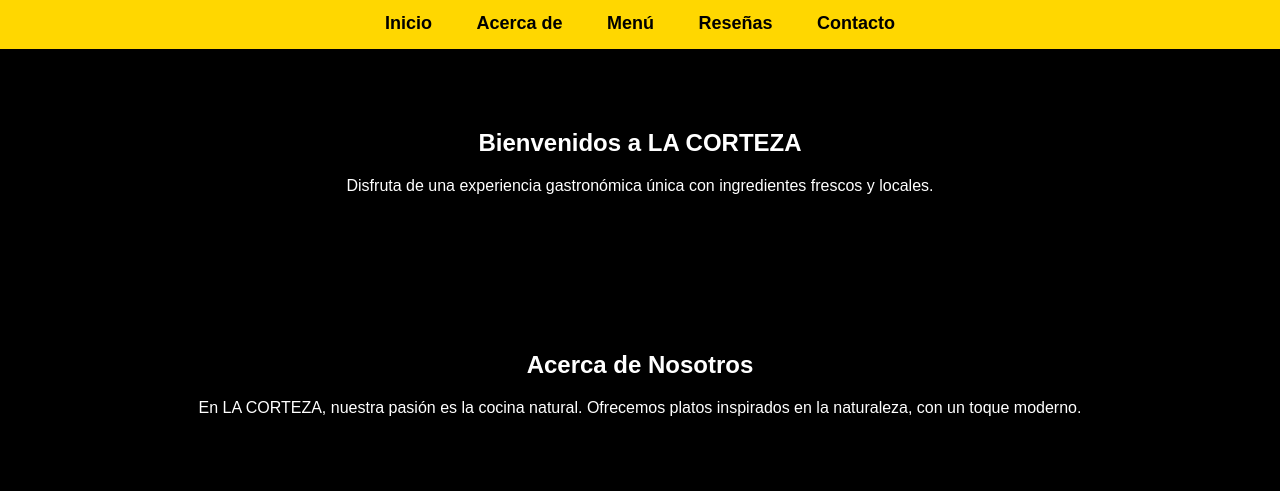
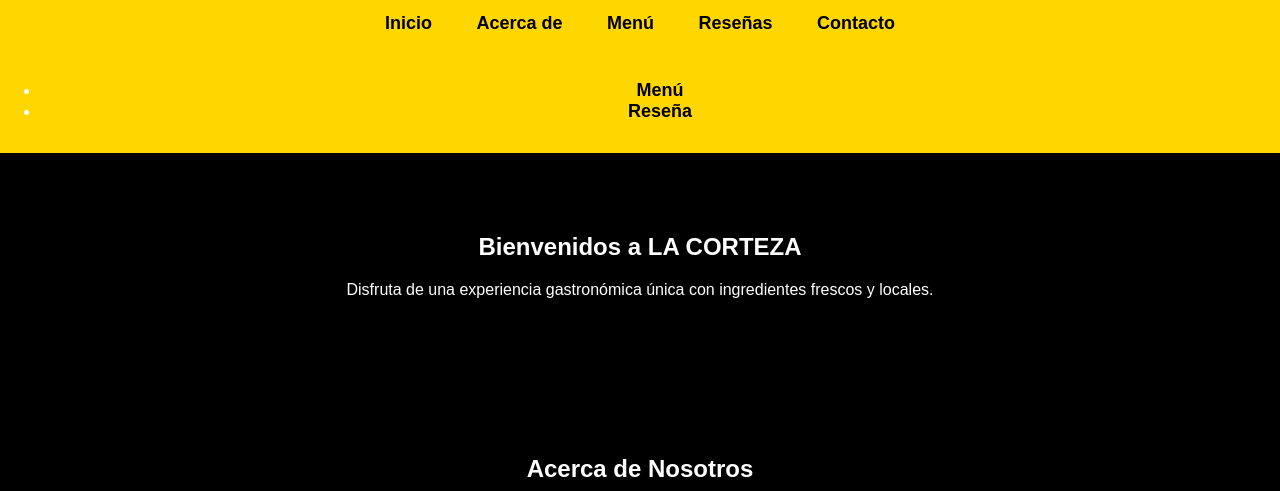
Before and after one commit to abram2bx/LA_CORTEZA, a plain HTML site: page index.HTML in a window 1280 px wide. Shown: the part 309-800 px from the top of the page. Drawn offline with Linux system fonts and the light colour scheme.

Commit message:
index.html

```diff
--- a/index.HTML
+++ b/index.HTML
@@ -180,7 +180,12 @@
     <a href="#reseñas">Reseñas</a>
     <a href="#contacto">Contacto</a>
   </nav>
-
+<nav>
+  <ul>
+    <li><a href="Menucom.html">Menú</a></li>
+    <li><a href="RESEÑAAAAAAAAA.html">Reseña</a></li>
+  </ul>
+</nav>
   <section id="inicio">
     <h2>Bienvenidos a LA CORTEZA</h2>
     <p>Disfruta de una experiencia gastronómica única con ingredientes frescos y locales.</p>
```
